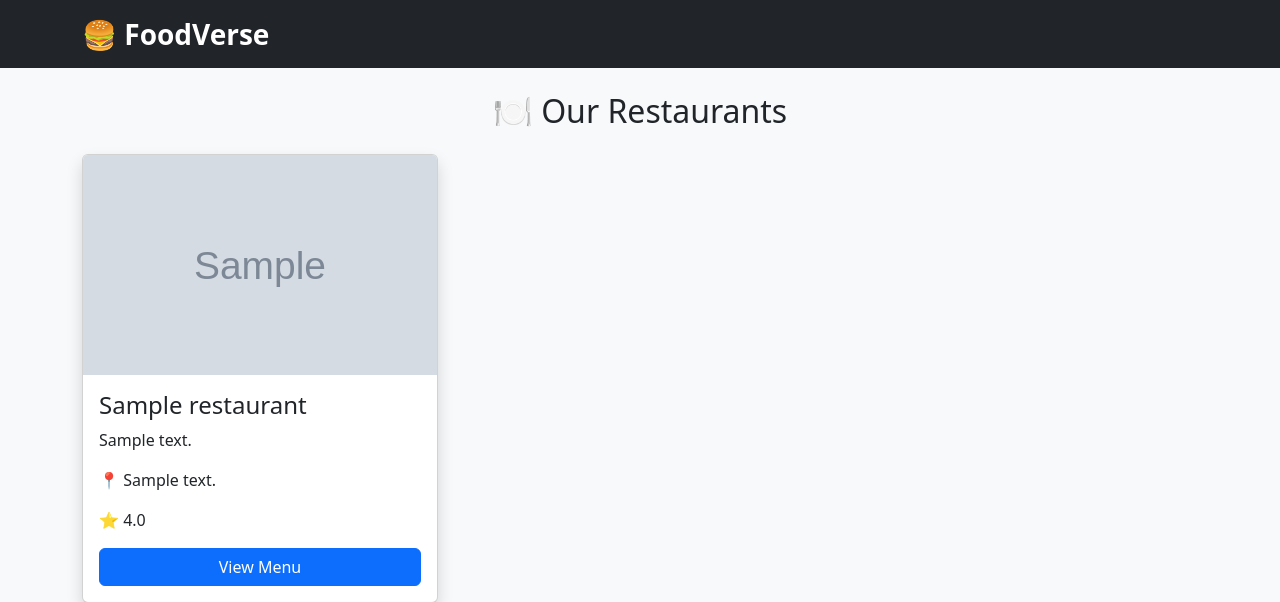
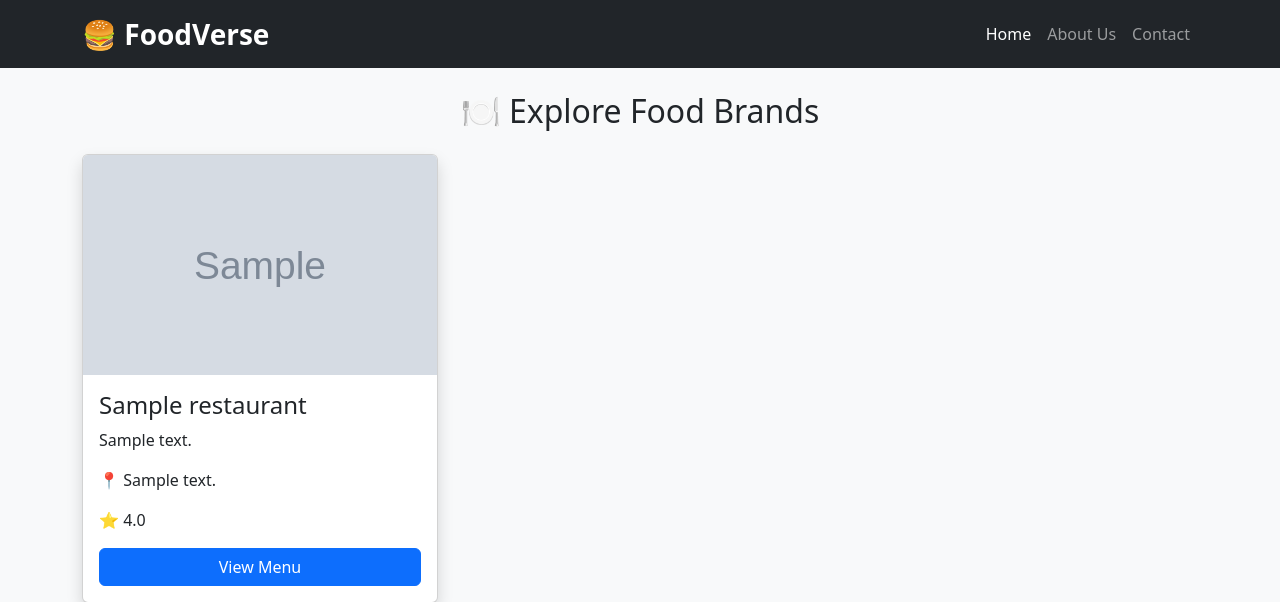
Before and after one commit to patil-vaishnavii/FoodVerse-Food-Ordering-WebApp, a Django app: page / in a window 1280 px wide. Shown: the top 602 px of the page. Run offline with Django 5.2, Linux system fonts and the light colour scheme; tables that the repository leaves empty hold one stand-in row (values such as "Sample post"); grey boxes marked "Sample" are stand-in pictures.

Commit message:
Implemented restaurant listing with image supportvia admin panel

```diff
--- a/restaurants/templates/restaurants/restaurant_list.html
+++ b/restaurants/templates/restaurants/restaurant_list.html
@@ -2,7 +2,7 @@
 
 {% block content %}
 
-<h2 class="text-center mb-4">🍽️ Our Restaurants</h2>
+<h2 class="text-center mb-4">🍽️ Explore Food Brands</h2>
 
 <div class="row">
 
@@ -13,14 +13,23 @@
         <div class="card shadow h-100">
 
             {% if restaurant.image %}
-                <img src="{{ restaurant.image.url }}"
-                     class="card-img-top"
-                     alt="{{ restaurant.name }}"
-                     style="height:220px; object-fit:cover;">
+
+            <img
+                src="{{ restaurant.image.url }}"
+                class="card-img-top"
+                alt="{{ restaurant.name }}"
+                style="height:220px; object-fit:cover;"
+            >
+
             {% else %}
-                <img src="https://placehold.co/600x400?text=Restaurant"
-                     class="card-img-top"
-                     alt="No Image">
+
+            <img
+                src="https://placehold.co/600x400?text=Restaurant"
+                class="card-img-top"
+                alt="No Image"
+                style="height:220px; object-fit:cover;"
+            >
+
             {% endif %}
 
             <div class="card-body">
@@ -45,7 +54,9 @@
 
     {% empty %}
 
-        <h3>No Restaurants Found</h3>
+    <div class="col-12">
+        <h3 class="text-center">No Restaurants Found</h3>
+    </div>
 
     {% endfor %}
 
--- a/templates/base.html
+++ b/templates/base.html
@@ -2,25 +2,53 @@
 <!DOCTYPE html>
 <html lang="en">
 <head>
-
     <meta charset="UTF-8">
     <meta name="viewport" content="width=device-width, initial-scale=1.0">
-
     <title>FoodVerse</title>
 
+    <!-- Bootstrap CSS -->
     <link href="https://cdn.jsdelivr.net/npm/bootstrap@5.3.7/dist/css/bootstrap.min.css" rel="stylesheet">
 
+    <!-- Custom CSS -->
     <link rel="stylesheet" href="{% static 'css/style.css' %}">
+</head>
 
-</head>
 <body>
 
-<nav class="navbar navbar-dark bg-dark">
+<nav class="navbar navbar-expand-lg navbar-dark bg-dark">
     <div class="container">
 
-        <a class="navbar-brand fw-bold" href="#">
+        <a class="navbar-brand fw-bold" href="/">
             🍔 FoodVerse
         </a>
+
+        <button class="navbar-toggler" type="button"
+                data-bs-toggle="collapse"
+                data-bs-target="#navbarNav">
+
+            <span class="navbar-toggler-icon"></span>
+
+        </button>
+
+        <div class="collapse navbar-collapse" id="navbarNav">
+
+            <ul class="navbar-nav ms-auto">
+
+                <li class="nav-item">
+                    <a class="nav-link active" href="/">Home</a>
+                </li>
+
+                <li class="nav-item">
+                    <a class="nav-link" href="#">About Us</a>
+                </li>
+
+                <li class="nav-item">
+                    <a class="nav-link" href="#">Contact</a>
+                </li>
+
+            </ul>
+
+        </div>
 
     </div>
 </nav>
@@ -33,5 +61,7 @@
 
 </div>
 
+<script src="https://cdn.jsdelivr.net/npm/bootstrap@5.3.7/dist/js/bootstrap.bundle.min.js"></script>
+
 </body>
 </html>
```
Also changed, not shown: restaurants/models.py (line endings or trailing spaces).
